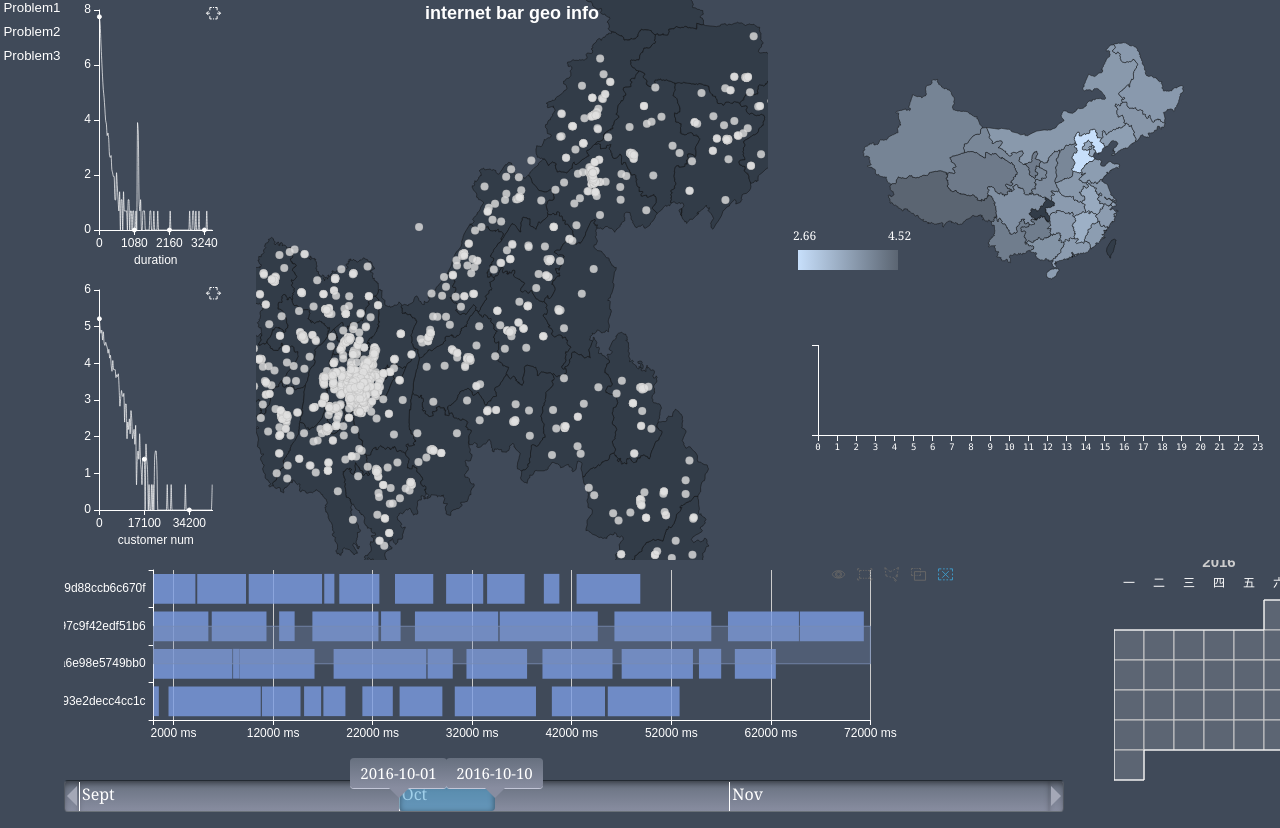
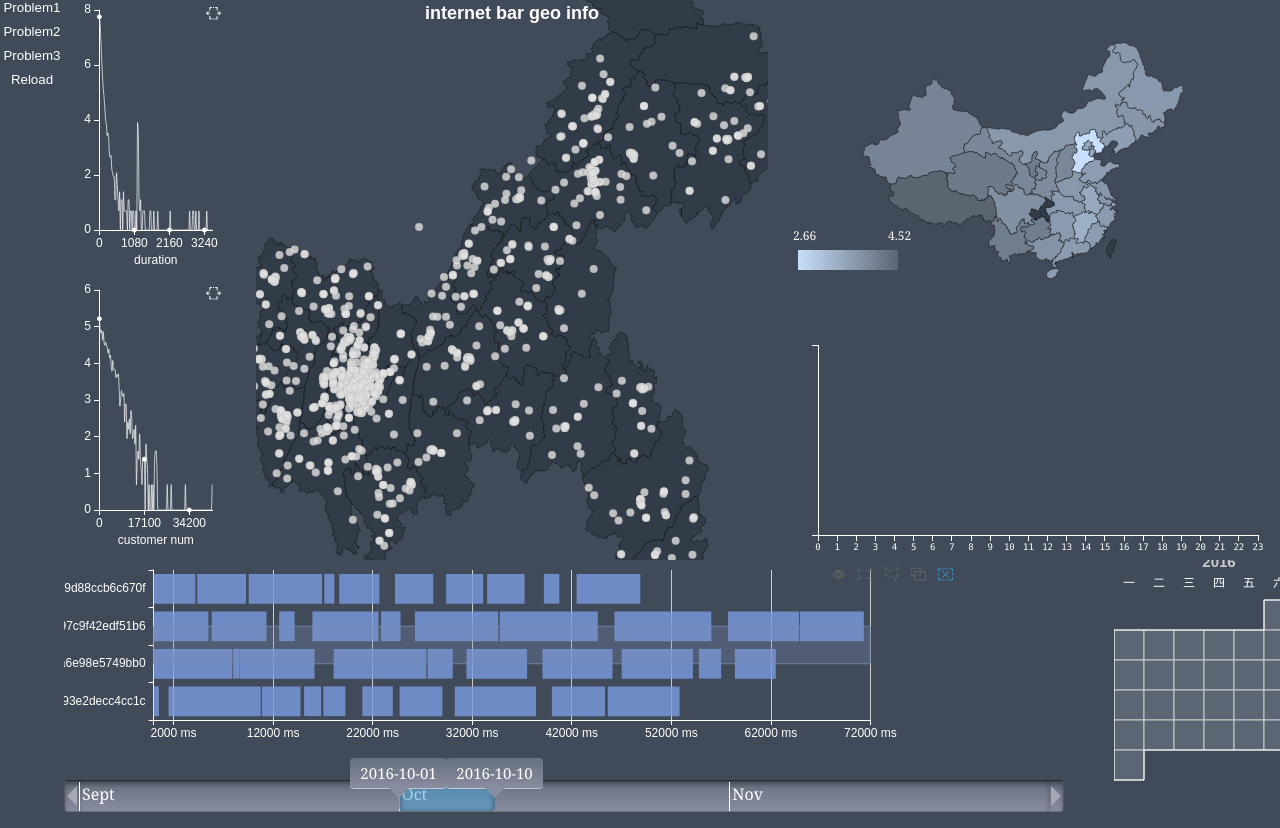
Before and after one commit to fanxin06011/ChinaVis17, a plain HTML site: page index.html in a window 1280 px wide. Shown: the top 828 px of the page. Drawn offline with Linux system fonts and the light colour scheme; no server answers.

Commit message:
reload button

```diff
--- a/css/layout.css
+++ b/css/layout.css
@@ -122,6 +122,14 @@ text.mono{
   width:5%;
   top:6%;
 }
+.btn4{
+  position: absolute;
+  border:none;
+  background-color:#404a59;
+  color:white;
+  width:5%;
+  top:9%;
+}
 
 
 .tg {
--- a/index.html
+++ b/index.html
@@ -53,7 +53,8 @@
 			Problem2</button>
 		<button id="button3" class="btn3">
 			Problem3</button>
-
+		<button id="button4" class="btn4">
+			Reload</button>
 		<script>
 		var oBtn1 = document.getElementById('button1');
     	oBtn1.onclick = function(){
@@ -81,6 +82,13 @@
         alert("Btn3 Clicked");
     	};
 
+
+    	var oBtn4 = document.getElementById('button4');
+    	oBtn4.onclick = function(){
+    		window.location.reload();
+    		alert("Reload");
+    	};
+
 		</script>
 	</div>
 	<div class="main_view" id="bottom_view">
--- a/js/popuchara.js
+++ b/js/popuchara.js
@@ -10,7 +10,7 @@
         var width1 = 500;
         var width2 = 500;
         var height1 = 330;
-        var height2 = 130;
+        var height2 = 230;
         var padding2 = {top:10,right:10,bottom:30,left:50};
 
         var svg1 = d3.select("#china_map").append("svg")
```
